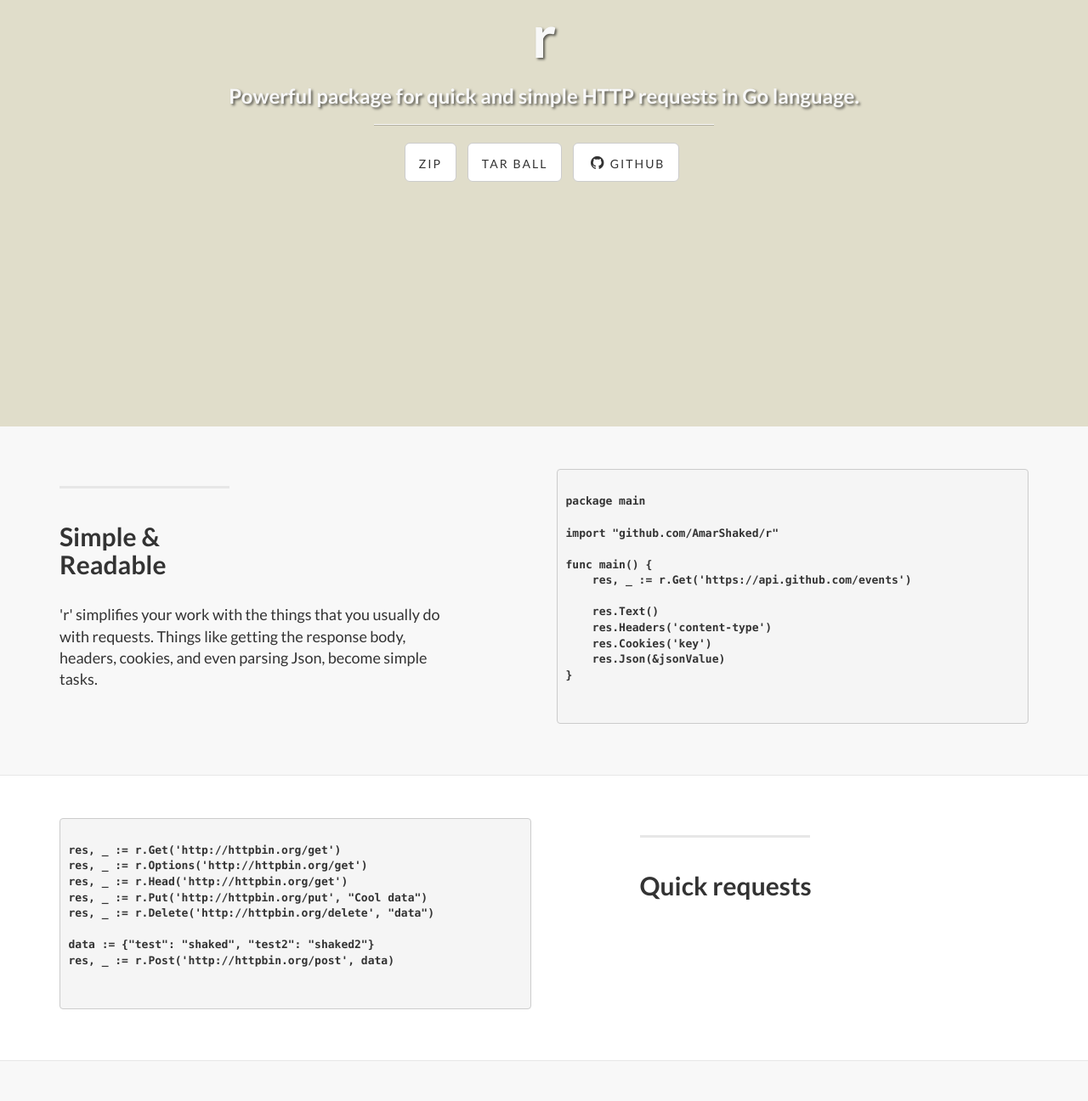
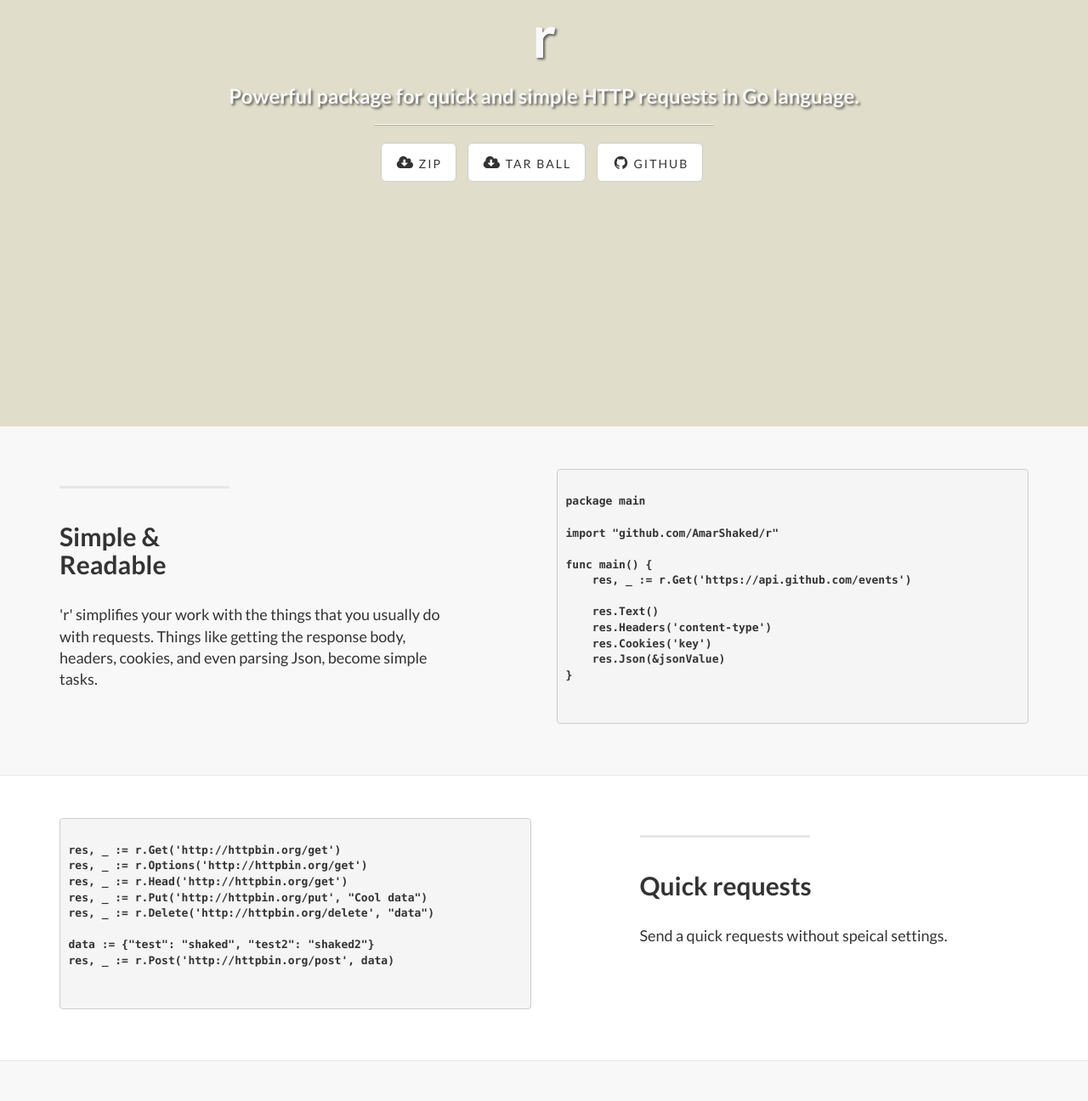
Before and after one commit to AmarShaked/r, a plain HTML site: page index.html in a window 1280 px wide. Shown: the part 275-1571 px from the top of the page at 85% size. Drawn offline with Linux system fonts and the light colour scheme; a script that the page names is missing.

Commit message:
add the lase text

```diff
--- a/index.html
+++ b/index.html
@@ -65,10 +65,10 @@
                         <hr class="intro-divider">
                         <ul class="list-inline intro-social-buttons">
                             <li>
-                                <a href="https://github.com/AmarShaked/r/zipball/master" class="btn btn-default btn-lg"><span class="network-name">Zip</span></a>
+                                <a href="https://github.com/AmarShaked/r/zipball/master" class="btn btn-default btn-lg"><i class="fa fa-cloud-download fa-fw"></i><span class="network-name"> Zip</span></a>
                             </li>
                             <li>
-                                <a href="https://github.com/AmarShaked/r/tarball/master" class="btn btn-default btn-lg"><span class="network-name">TAR Ball</span></a>
+                                <a href="https://github.com/AmarShaked/r/tarball/master" class="btn btn-default btn-lg"><i class="fa fa-cloud-download fa-fw"></i><span class="network-name"> TAR Ball</span></a>
                             </li>
                             <li>
                                 <a href="https://github.com/AmarShaked/r" class="btn btn-default btn-lg"><i class="fa fa-github fa-fw"></i> <span class="network-name">Github</span></a>
@@ -135,7 +135,7 @@ func main() {
                     <div class="clearfix"></div>
                     <h2 class="section-heading">Quick requests</h2>
                     <p class="lead">
-
+                        Send a quick requests without speical settings.
                     </p>
                 </div>
                 <div class="col-lg-6 col-sm-pull-6  col-sm-6">
@@ -170,7 +170,7 @@ res, _ := r.Post('http://httpbin.org/post', data)
                     <div class="clearfix"></div>
                     <h2 class="section-heading">Advance requests</h2>
                     <p class="lead">
-
+                        For more complex requests
                     </p>
                 </div>
                 <div class="col-lg-6 col-lg-offset-1 col-sm-6">
@@ -186,7 +186,7 @@ func main() {
         Url:     "http://httpbin.org/post",
         Body:    "Hello, World!",
         Headers: map[string]string{"Cool-Header": "Test content"},
-        Auth:    [2]string{"shaked", "pass"},
+        Auth:    []string{"shaked", "pass"},
     }
 
     res, err := req.Do()
```
